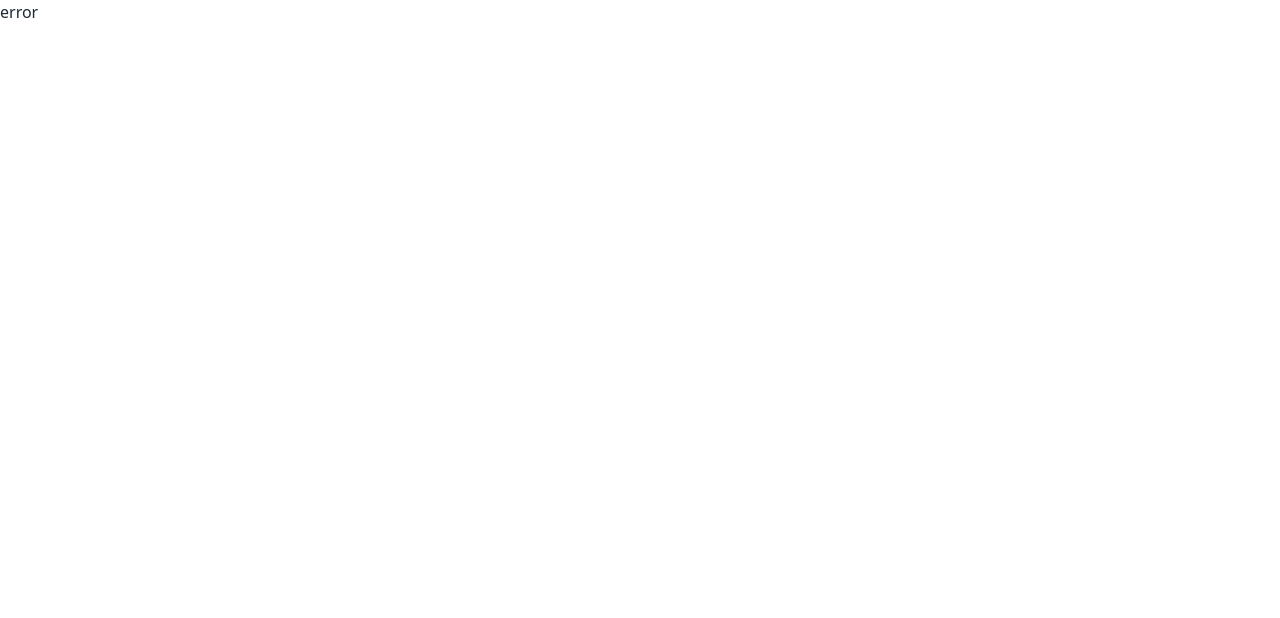
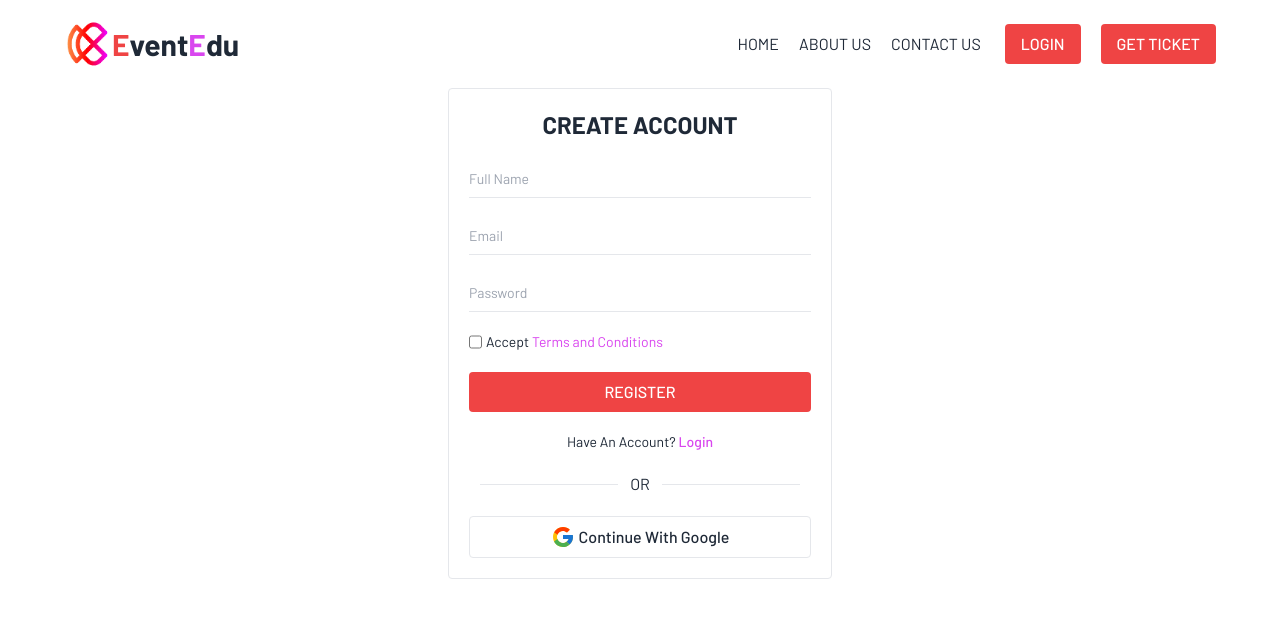
Before and after one commit to shamshul-haque/event-edu, a React (Vite) app: page /registration in a window 1280 px wide. Before the commit this address had no page. Shown: the top 618 px of the page. Built offline with nearby package versions, Linux system fonts and the light colour scheme.

Commit message:
design navbar, login and register form

```diff
--- a/src/components/header/navbar/Navbar.jsx
+++ b/src/components/header/navbar/Navbar.jsx
@@ -54,12 +54,12 @@ const Navbar = () => {
         <div className="hidden lg:flex items-center gap-5">
           <ul className="flex gap-5 px-1 uppercase">{links}</ul>
           <Link to="/login">
-            <button className="px-4 py-2 bg-red-500 rounded w-full uppercase text-white font-medium">
+            <button className="px-4 py-2 bg-red-500 hover:bg-transparent hover:border hover: border-red-500 hover:text-black transition-all duration-300 rounded w-full uppercase text-white font-medium">
               Login
             </button>
           </Link>
           <Link to="/login">
-            <button className="px-4 py-2 bg-red-500 rounded w-full uppercase text-white font-medium">
+            <button className="px-4 py-2 bg-red-500 hover:bg-transparent hover:border hover: border-red-500 hover:text-black transition-all duration-300 rounded w-full uppercase text-white font-medium">
               Get Ticket
             </button>
           </Link>
@@ -78,12 +78,12 @@ const Navbar = () => {
           >
             {links}
             <Link to="/login">
-              <button className="px-4 py-2 bg-red-500 rounded w-full uppercase text-white font-medium my-3">
+              <button className="px-4 py-2 bg-red-500 hover:bg-transparent hover:border hover: border-red-500 hover:text-black transition-all duration-300 rounded w-full uppercase text-white font-medium my-3">
                 Login
               </button>
             </Link>
             <Link to="/login">
-              <button className="px-4 py-2 bg-red-500 rounded w-full uppercase text-white font-medium">
+              <button className="px-4 py-2 bg-red-500 hover:bg-transparent hover:border hover: border-red-500 hover:text-black transition-all duration-300 rounded w-full uppercase text-white font-medium">
                 Get Ticket
               </button>
             </Link>
--- a/src/components/header/navbar/auth/Login.jsx
+++ b/src/components/header/navbar/auth/Login.jsx
@@ -1,7 +1,58 @@
+import { Link } from "react-router-dom";
+import SocialLogin from "./SocialLogin";
+
 const Login = () => {
   return (
-    <div>
-      <p>login</p>
+    <div className="mx-4 md:mx-8 lg:mx-16">
+      <div className="flex flex-col items-center">
+        <div className="w-full max-w-sm border rounded p-5">
+          <h1 className="text-2xl font-bold text-center uppercase">Login</h1>
+          <form className="mt-5 space-y-5">
+            <div className="form-control">
+              <input
+                type="email"
+                name="email"
+                placeholder="Email"
+                className="outline-0 border-b py-2 text-sm"
+                required
+              />
+            </div>
+            <div className="form-control">
+              <input
+                type="password"
+                name="password"
+                placeholder="Password"
+                className="outline-0 border-b py-2 text-sm"
+                required
+              />
+            </div>
+            <div className="flex items-center justify-between">
+              <p className="flex gap-1">
+                <input type="checkbox" name="terms" required />
+                <span className="text-sm">Remember Me</span>
+              </p>
+              <Link to="#" className="text-sm text-fuchsia-500 hover:underline">
+                Forgot Password
+              </Link>
+            </div>
+            <div className="form-control">
+              <button className="bg-red-500 hover:bg-transparent hover:border hover: border-red-500 hover:text-black transition-all duration-300 p-2 rounded uppercase text-white font-medium">
+                Login
+              </button>
+            </div>
+          </form>
+          <p className="text-sm text-center pt-5">
+            <span>{`Don't Have Account?`}</span>{" "}
+            <Link
+              to="/registration"
+              className="text-fuchsia-500 hover:underline font-medium"
+            >
+              Create
+            </Link>
+          </p>
+          <SocialLogin />
+        </div>
+      </div>
     </div>
   );
 };
--- a/src/components/header/navbar/auth/Register.jsx
+++ b/src/components/header/navbar/auth/Register.jsx
@@ -1,7 +1,69 @@
+import { Link } from "react-router-dom";
+import SocialLogin from "./SocialLogin";
+
 const Register = () => {
   return (
-    <div>
-      <p>register</p>
+    <div className="mx-4 md:mx-8 lg:mx-16">
+      <div className="flex flex-col items-center">
+        <div className="w-full max-w-sm border rounded p-5">
+          <h1 className="text-2xl font-bold text-center uppercase">
+            Create Account
+          </h1>
+          <form className="mt-5 space-y-5">
+            <div className="form-control">
+              <input
+                type="text"
+                name="name"
+                placeholder="Full Name"
+                className="outline-0 border-b py-2 text-sm"
+                required
+              />
+            </div>
+            <div className="form-control">
+              <input
+                type="email"
+                name="email"
+                placeholder="Email"
+                className="outline-0 border-b py-2 text-sm"
+                required
+              />
+            </div>
+            <div className="form-control">
+              <input
+                type="password"
+                name="password"
+                placeholder="Password"
+                className="outline-0 border-b py-2 text-sm"
+                required
+              />
+            </div>
+            <div className="flex gap-1">
+              <input type="checkbox" name="check" required />
+              <Link to="#" className="text-sm">
+                Accept{" "}
+                <span className="text-fuchsia-500 hover:underline">
+                  Terms and Conditions
+                </span>
+              </Link>
+            </div>
+            <div className="form-control">
+              <button className="bg-red-500 hover:bg-transparent hover:border hover: border-red-500 hover:text-black transition-all duration-300 p-2 rounded uppercase text-white font-medium">
+                Register
+              </button>
+            </div>
+          </form>
+          <p className="text-sm text-center pt-5">
+            <span>Have An Account?</span>{" "}
+            <Link
+              to="/login"
+              className="text-fuchsia-500 hover:underline font-medium"
+            >
+              Login
+            </Link>
+          </p>
+          <SocialLogin />
+        </div>
+      </div>
     </div>
   );
 };
--- a/src/components/header/navbar/auth/SocialLogin.jsx
+++ b/src/components/header/navbar/auth/SocialLogin.jsx
@@ -1,7 +1,17 @@
+import { FcGoogle } from "react-icons/fc";
+
 const SocialLogin = () => {
   return (
-    <div>
-      <p>social login</p>
+    <div className="mt-5">
+      <div className="flex items-center gap-3 max-w-xs mx-auto mb-5">
+        <hr className="flex-1" />
+        <span className="text-center">OR</span>
+        <hr className="flex-1" />
+      </div>
+      <button className="w-full border hover:border-red-500 transition-all duration-300 p-2 rounded font-medium flex items-center justify-center gap-1">
+        <FcGoogle className="text-2xl" />
+        <span>Continue With Google</span>
+      </button>
     </div>
   );
 };
--- a/src/components/home/Home.jsx
+++ b/src/components/home/Home.jsx
@@ -1,4 +1,4 @@
-import Banner from "../header/banner/Banner";
+import Banner from "../header/Banner";
 
 const Home = () => {
   return (
```
Also changed, not shown: src/routes/Routes.jsx (+10 -0 lines), src/components/header/Banner.jsx (renamed from src/components/header/banner/Banner.jsx).
